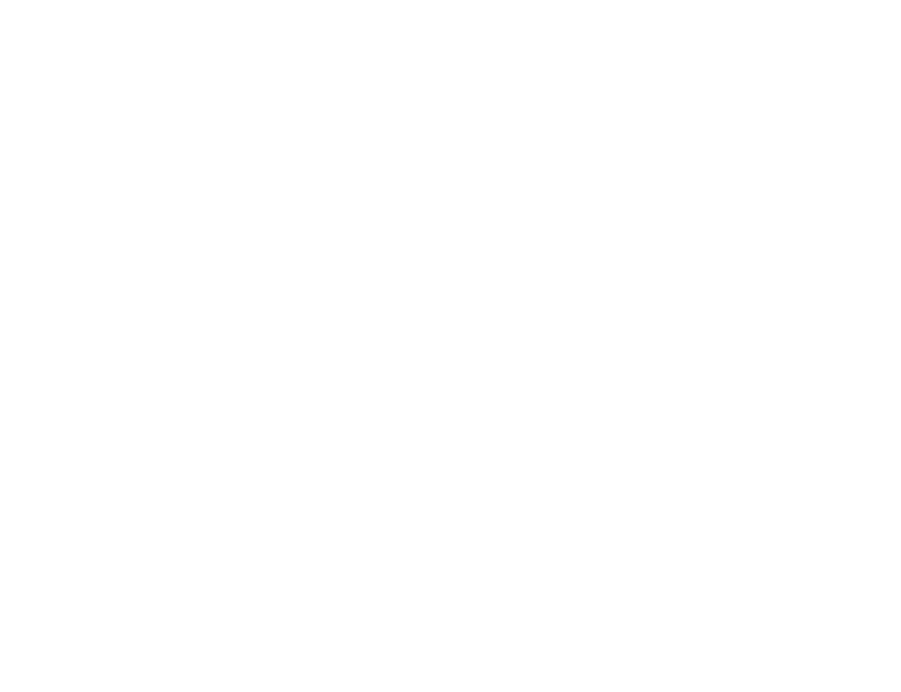
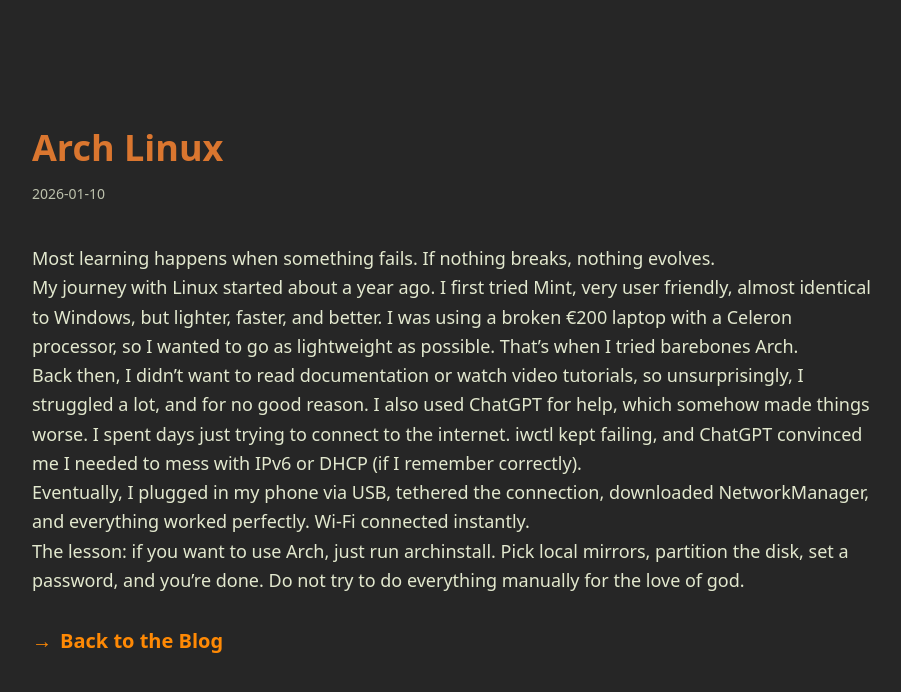
Before and after one commit to sunnycc17/my-portfolio, a Next.js app: page /blog/Arch-Linux in a window 1280 px wide. Before the commit this address had no page. Shown: the top 692 px of the page, without its empty margins (184-1085 px from the left). Built offline with nearby package versions, Linux system fonts and the light colour scheme.

Commit message:
added arch linux article

```diff
--- a/app/blog/[slug]/page.tsx
+++ b/app/blog/[slug]/page.tsx
@@ -27,13 +27,19 @@
 
     `,
   },
-  "learning-by-breaking": {
-    title: "Learning by Breaking",
+  "Arch-Linux": {
+    title: "Arch Linux",
     date: "2026-01-10",
     content: `
-Most learning happens when something fails.
+Most learning happens when something fails. If nothing breaks, nothing evolves.
 
-If nothing breaks, nothing evolves.
+My journey with Linux started about a year ago. I first tried Mint, very user friendly, almost identical to Windows, but lighter, faster, and better. I was using a broken €200 laptop with a Celeron processor, so I wanted to go as lightweight as possible. That’s when I tried barebones Arch.
+
+Back then, I didn’t want to read documentation or watch video tutorials, so unsurprisingly, I struggled a lot, and for no good reason. I also used ChatGPT for help, which somehow made things worse. I spent days just trying to connect to the internet. iwctl kept failing, and ChatGPT convinced me I needed to mess with IPv6 or DHCP (if I remember correctly).
+
+Eventually, I plugged in my phone via USB, tethered the connection, downloaded NetworkManager, and everything worked perfectly. Wi-Fi connected instantly.
+
+The lesson: if you want to use Arch, just run archinstall. Pick local mirrors, partition the disk, set a password, and you’re done. Do not try to do everything manually for the love of god.
     `,
   },
 };
@@ -52,7 +58,9 @@
   return (
     <article className="min-h-dvh py-32 px-4 md:px-6 max-w-4xl mx-auto">
       <header>
-        <h1 className="text-3xl md:text-4xl font-bold mb-4 highlight-secondary">{post.title}</h1>
+        <h1 className="text-3xl md:text-4xl font-bold mb-4 highlight-secondary">
+          {post.title}
+        </h1>
 
         <time dateTime={post.date} className="text-sm opacity-80 mb-10 block">
           {post.date}
--- a/app/blog/page.tsx
+++ b/app/blog/page.tsx
@@ -8,9 +8,9 @@
     date: "2026-01-20",
   },
   {
-    slug: "learning-by-breaking",
-    title: "Learning by Breaking",
-    excerpt: "Most progress comes from controlled failure.",
+    slug: "Arch-Linux",
+    title: "Arch Linux",
+    excerpt: "The hardest linux distro, allegedly.",
     date: "2026-01-10",
   },
 ];
```
